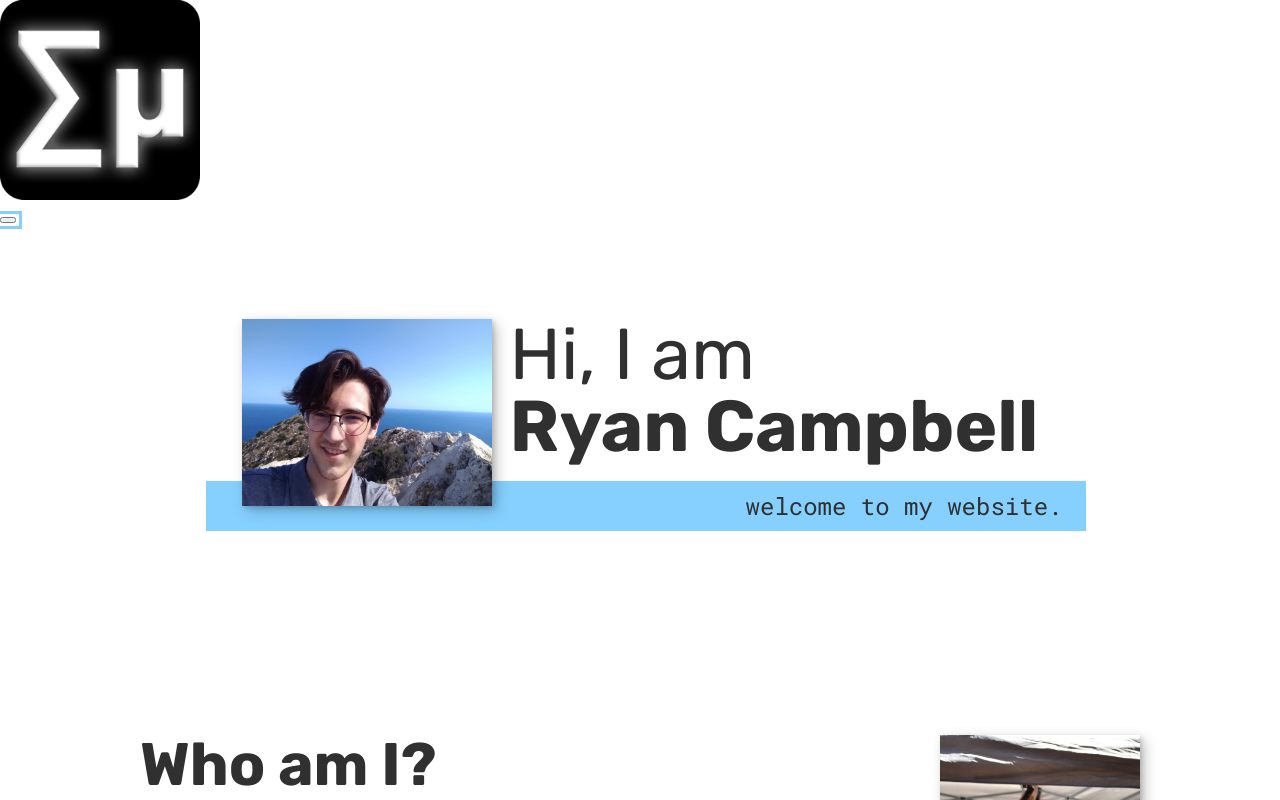
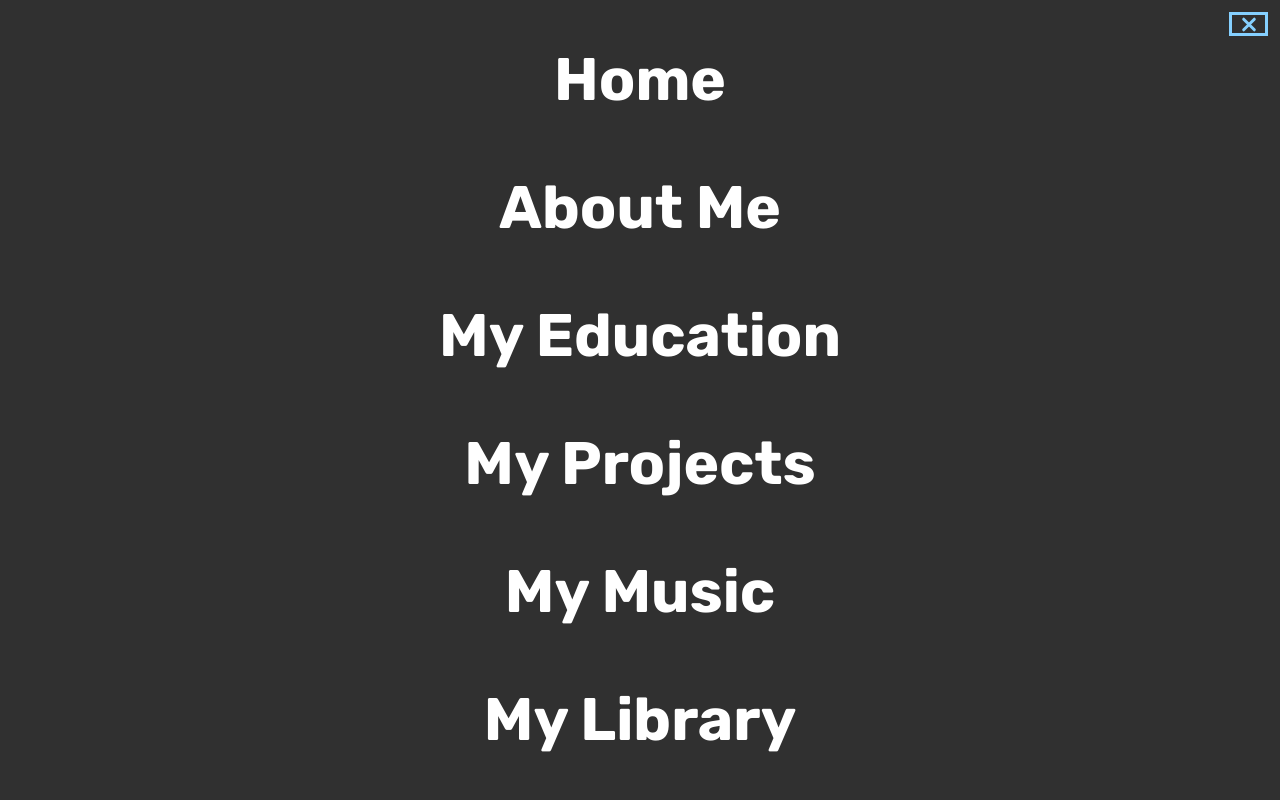
Before and after one commit to riensou/PersonalWebpage, a plain HTML site: page index.html in a window 1280 px wide. Both pictures are taken after a click on the button "toggle navigation". Shown: the top 800 px of the page. Drawn offline with nearby package versions, Linux system fonts and the light colour scheme.

Commit message:
completed most of the website, need to add links

```diff
--- a/index.html
+++ b/index.html
@@ -22,7 +22,7 @@
     <body>
         <header>
             <div class="logo">
-                <img src="Images/Generic/averagesum_logo.png" alt="" width="200">
+                <img src="Images/Generic/averagesum_logo.png" alt="">
             </div>
             <button class="nav-toggle" aria-label="toggle navigation">
                 <span class="hamburger"></span>
@@ -171,18 +171,29 @@
 
         <!-- Footer -->
 
-        <footer>
+        <footer class="footer">
             <!-- research adding a 'you're not a robot message'-->
             <a href="mailto:ryancampbell@berkeley.edu" class="footer-link">ryancampbell@berkeley.edu</a>
             <ul class="social-list">
-                <li class="social-list__item"><a class="social-list__link"
-                    href="https://www.instagram.com/rien.sou_/">a</a></li>
-                <li class="social-list__item"><a class="social-list__link"
-                    href="https://github.com/riensou">b</a></li>
-                <li class="social-list__item"><a class="social-list__link"
-                    href="https://open.spotify.com/artist/4scuHOBOXqB0H65a2JUhHU?si=GgazoVPuS2Si8xYUuugpew&utm_source=copy-link">c</a></li>
+                <li class="social-list__item">
+                    <a class="social-list__link" href="https://www.instagram.com/theaveragesum/">
+                    <i class="fab fa-instagram"></i>
+                    </a>
+                </li>
+                <li class="social-list__item">
+                    <a class="social-list__link" href="https://github.com/riensou">
+                        <i class="fab fa-github"></i>
+                    </a>
+                </li>
+                <li class="social-list__item">
+                    <a class="social-list__link" href="https://open.spotify.com/artist/4scuHOBOXqB0H65a2JUhHU?si=GgazoVPuS2Si8xYUuugpew&utm_source=copy-link">
+                        <i class="fab fa-spotify"></i>
+                    </a>
+                </li>
             </ul>
         </footer>
 
+        <script src="index.js"></script>
+
     </body>
 </html>
--- /dev/null
+++ b/index.js
@@ -0,0 +1,12 @@
+const navToggle = document.querySelector('.nav-toggle');
+const navLinks = document.querySelectorAll('.nav__link');
+
+navToggle.addEventListener('click', () => {
+    document.body.classList.toggle('nav-open');
+});
+
+navLinks.forEach(link => {
+    link.addEventListener('click', () => {
+        document.body.classList.remove('nav-open');
+    })
+})
--- a/style.css
+++ b/style.css
@@ -42,6 +42,10 @@ font-family: 'Rubik', sans-serif;
 }
 
 /* General Styles */
+
+html {
+    scroll-behavior: smooth;
+}
 
 body {
     background: var(--clr-light);
@@ -167,9 +171,110 @@ h3 { font-size: var(--fs-h3)}
 
 /* Header */
 
-nav {
-    display: none;
+header {
+    display: flex;
+    justify-content: space-between;
+    padding: 1em;
 }
+.logo {
+    max-width: 100px;
+}
+
+.nav {
+    position: fixed;
+    background: var(--clr-dark);
+    color: var(--clr-light);
+    top: 0;
+    bottom: 0;
+    left: 0;
+    right: 0;
+    z-index: 100;
+
+    transform: translateX(100%);
+    transition: transform 250ms cubic-bezier(0.5, 0, 0.5, 1);
+}
+
+.nav__list {
+    list-style: none;
+    display: flex;
+    height: 100%;
+    flex-direction: column;
+    justify-content: space-evenly;
+    align-items: center;
+    margin: 0;
+    padding: 0;
+}
+
+.nav__link {
+    color: inherit;
+    font-weight: var(--fw-bold);
+    font-size: var(--fs-h2);
+    text-decoration: none;
+}
+
+.nav__link:hover {
+    color: var(--clr-accent);
+}
+
+.nav-toggle {
+    padding: .25em;
+    background: transparent;
+    border: 0;
+    cursor: pointer;
+    position: absolute;
+    right: 1em;
+    top: 1em;
+    z-index: 1000;
+}
+
+.nav-open .nav {
+    transform: translateX(0);
+}
+
+.nav-open .nav-toggle {
+    position: fixed;
+}
+
+.nav-open .hamburger {
+    transform: rotate(.625turn);
+    width: 1em;
+}
+
+.nav-open .hamburger::before {
+    transform: rotate(90deg) translateX(-6px);
+    width: 1em;
+}
+
+.nav-open .hamburger::after {
+    opacity: 0;
+}
+
+.hamburger {
+    display: block;
+    position: relative;
+}
+
+.hamburger,
+.hamburger::before,
+.hamburger::after {
+    background: var(--clr-accent);
+    width: 2em;
+    height: 3px;
+    border-radius: 1em;
+    transition: transform 250ms ease-in-out;
+}
+
+.hamburger::before,
+.hamburger::after {
+    content: '';
+    position: absolute;
+    left: 0;
+    right: 0;
+
+}
+
+.hamburger::before { top: 6px; }
+.hamburger::after { bottom: 6px; }
 
 /* Intro Section */
 
@@ -437,3 +542,47 @@ nav {
     transform: scale(1.2);
     opacity: .75;
 }
+
+/* Footer */
+
+.footer {
+    background: #111;
+    color: var(--clr-accent);
+    text-align: center;
+    padding: 2.5em 0;
+}
+
+.footer a {
+    color: inherit;
+    text-decoration: none;
+    font-size: var(--fs-h3);
+}
+
+.footer-link {
+    font-weight: var(--fw-bold);
+}
+
+.footer-link:hover,
+.social-list__link:hover {
+    opacity: 0.7;
+}
+
+.footer-link:hover {
+    text-decoration: underline;
+}
+
+.social-list {
+    list-style: none;
+    display: flex;
+    justify-content: center;
+    margin: 2em 0 0;
+    padding: 0;
+}
+
+.social-list__item {
+    margin: 0 0.5em;
+}
+
+.social-list-link {
+    padding: 0.5em
+}
```
